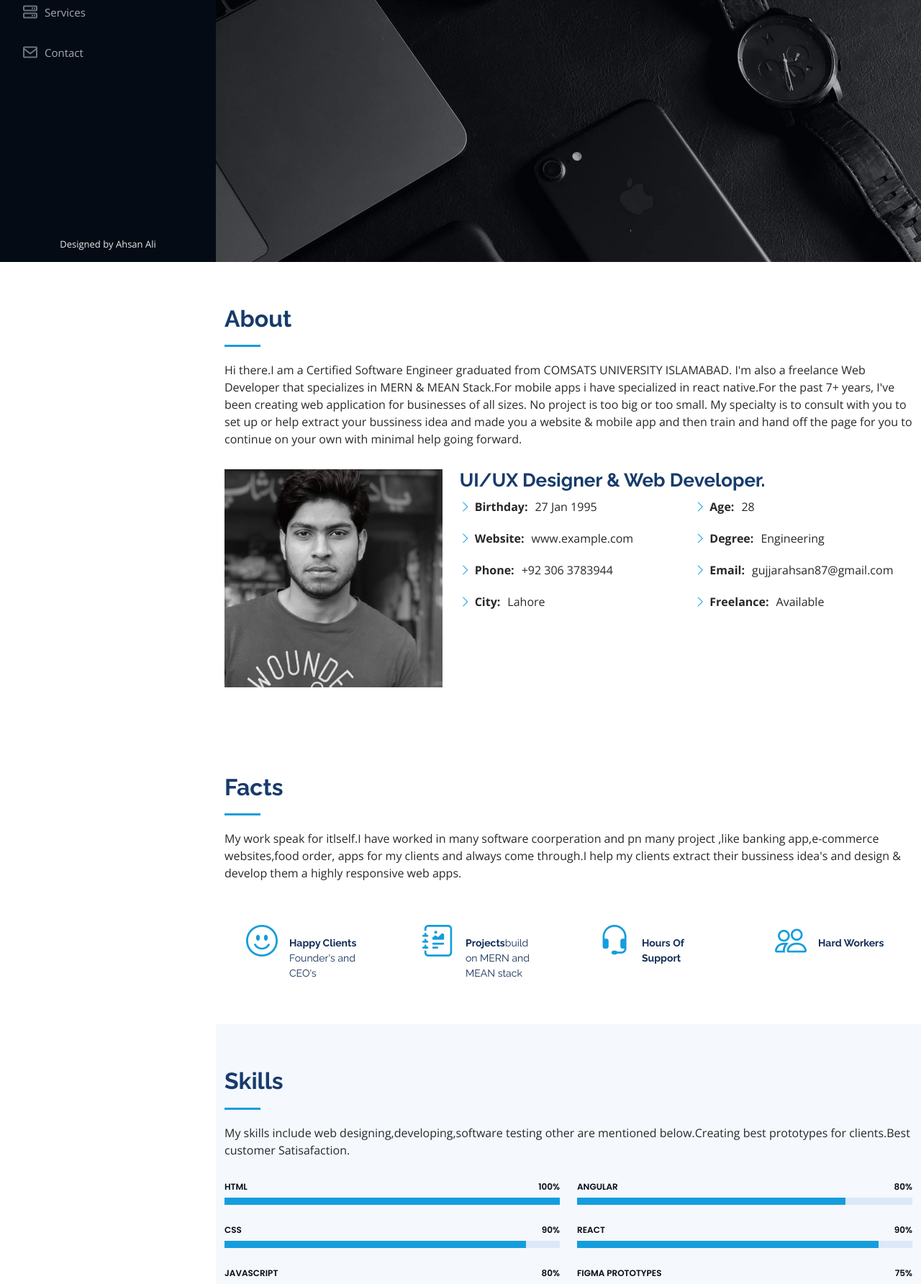
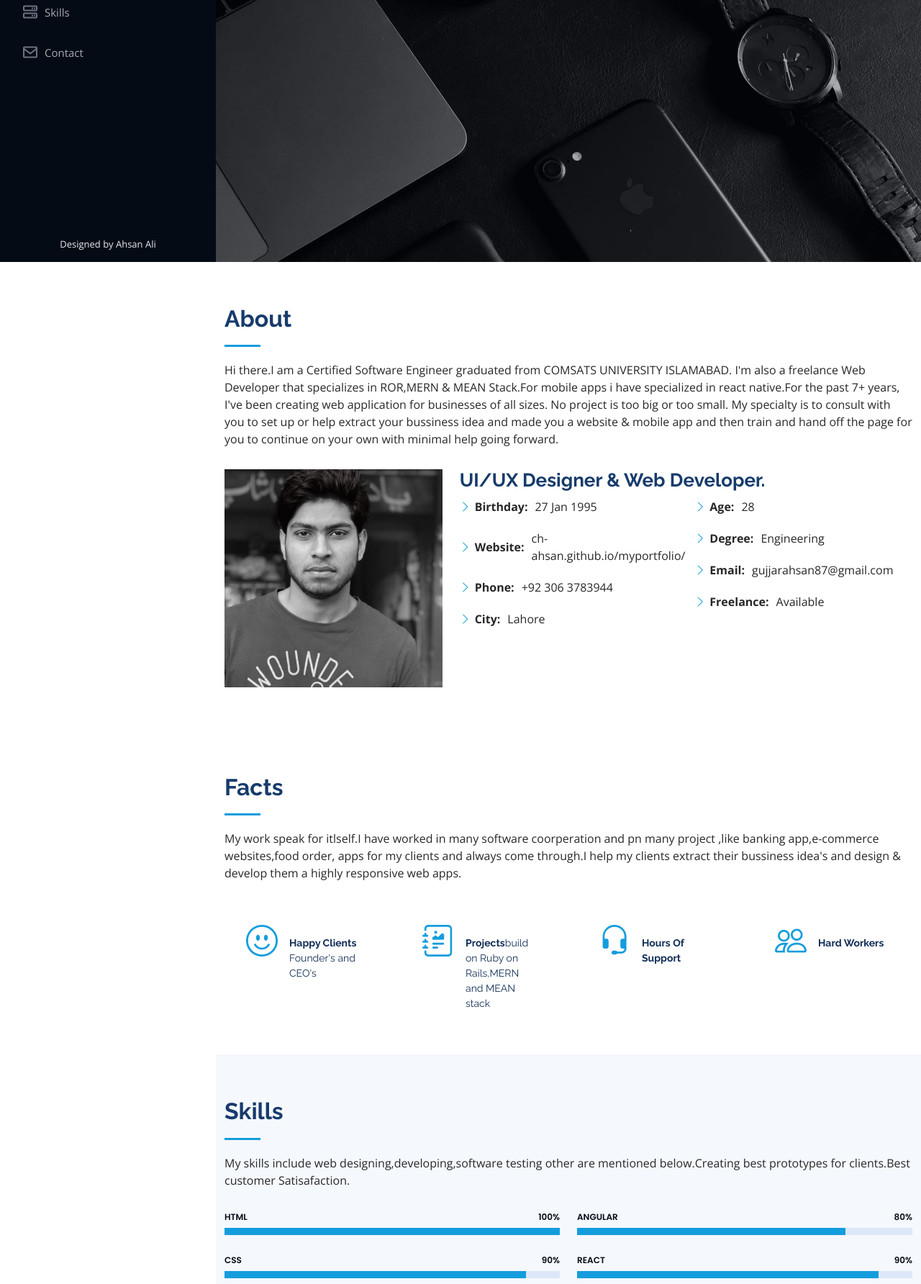
Before and after one commit to Ch-Ahsan/dummy-portfolio-failed, a plain HTML site: page index.html in a window 1280 px wide. Shown: the part 436-2220 px from the top of the page at 72% size. Drawn offline with nearby package versions, Linux system fonts and the light colour scheme; files that its build step writes are made by us from their sources; a script that the page names is missing; files whose address does not match are found by name.

Commit message:
Update index.html

```diff
--- a/index.html
+++ b/index.html
@@ -87,8 +87,8 @@
               >
             </li>
             <li>
-              <a href="#services" class="nav-link scrollto"
-                ><i class="bx bx-server"></i> <span>Services</span></a
+              <a href="#skills" class="nav-link scrollto"
+                ><i class="bx bx-server"></i> <span>Skills</span></a
               >
             </li>
             <li>
@@ -130,7 +130,7 @@
             <p>
               Hi there.I am a Certified Software Engineer graduated from COMSATS
               UNIVERSITY ISLAMABAD. I'm also a freelance Web Developer that
-              specializes in MERN & MEAN Stack.For mobile apps i have
+              specializes in ROR,MERN & MEAN Stack.For mobile apps i have
               specialized in react native.For the past 7+ years, I've been
               creating web application for businesses of all sizes. No project
               is too big or too small. My specialty is to consult with you to
@@ -159,7 +159,7 @@
                     </li>
                     <li>
                       <i class="bi bi-chevron-right"></i>
-                      <strong>Website:</strong> <span>www.example.com</span>
+                      <strong>Website:</strong> <span>ch-ahsan.github.io/myportfolio/</span>
                     </li>
                     <li>
                       <i class="bi bi-chevron-right"></i>
@@ -243,7 +243,7 @@
                   data-purecounter-duration="1"
                   class="purecounter"
                 ></span>
-                <p><strong>Projects</strong>build on MERN and MEAN stack</p>
+                <p><strong>Projects</strong>build on Ruby on Rails,MERN and MEAN stack</p>
               </div>
             </div>
 
@@ -368,7 +368,7 @@
 
               <div class="progress">
                 <span class="skill"
-                  >Figma Prototypes <i class="val">75%</i></span
+                  >Ruby <i class="val">80%</i></span
                 >
                 <div class="progress-bar-wrap">
                   <div
```
